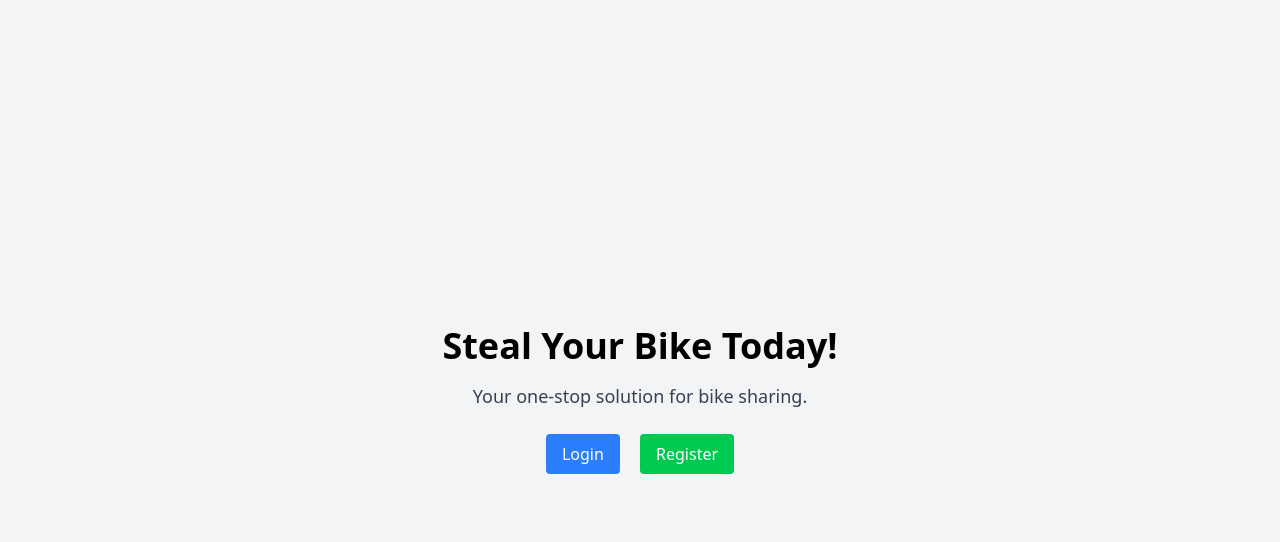
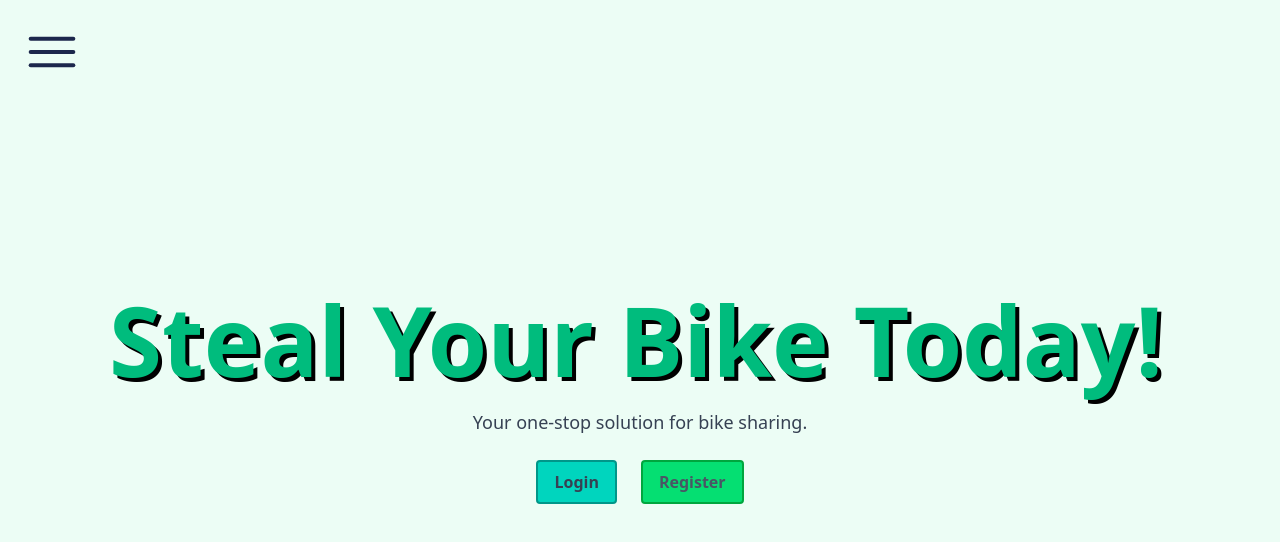
Before and after one commit to HaichuanLi/StealYoBike, a SvelteKit app in the folder StealYoBike/: page / in a window 1280 px wide. Shown: the top 542 px of the page. Built offline with nearby package versions, Linux system fonts and the light colour scheme.

Commit message:
feat: add sidebar component and toggle functionality

```diff
--- a/StealYoBike/src/app.html
+++ b/StealYoBike/src/app.html
@@ -1,11 +1,11 @@
 <!doctype html>
-<html lang="en">
+<html lang="en" class="size-full">
 	<head>
 		<meta charset="utf-8" />
 		<meta name="viewport" content="width=device-width, initial-scale=1" />
 		%sveltekit.head%
 	</head>
-	<body data-sveltekit-preload-data="hover">
+	<body data-sveltekit-preload-data="hover" class="size-full">
 		<div style="display: contents">%sveltekit.body%</div>
 	</body>
 </html>
--- /dev/null
+++ b/StealYoBike/src/lib/components/sidebar/sidebar.svelte
@@ -0,0 +1,27 @@
+<script lang="ts">
+	let { showSidebar = $bindable() } = $props();
+</script>
+
+<button
+	type="button"
+	class="fixed top-0 left-0 z-40 h-full w-full bg-gray-100/50"
+	aria-label="Close Sidebar Overlay"
+	onclick={() => (showSidebar = false)}
+></button>
+<div class="fixed top-0 left-0 z-50 h-full w-80 bg-emerald-100">
+	<button
+		class="absolute top-5 right-5"
+		onclick={() => (showSidebar = false)}
+		aria-label="Close Menu"
+	>
+		<svg
+			xmlns="http://www.w3.org/2000/svg"
+			class="h-10 w-10 stroke-[1.5] transition-all duration-300 hover:stroke-2 active:stroke-1"
+			viewBox="0 0 24 24"
+			fill="none"
+		>
+			<path d="M18 6L6 18" stroke="#1C274C" stroke-linecap="round" />
+			<path d="M6 6L18 18" stroke="#1C274C" stroke-linecap="round" />
+		</svg>
+	</button>
+</div>
--- a/StealYoBike/src/routes/+layout.svelte
+++ b/StealYoBike/src/routes/+layout.svelte
@@ -1,6 +1,6 @@
 <script lang="ts">
+	import favicon from '$lib/assets/favicon.svg';
 	import '../app.css';
-	import favicon from '$lib/assets/favicon.svg';
 
 	let { children } = $props();
 </script>
@@ -8,5 +8,6 @@
 <svelte:head>
 	<link rel="icon" href={favicon} />
 </svelte:head>
-
-{@render children?.()}
+<div class="relative size-full bg-emerald-50">
+	{@render children?.()}
+</div>
--- a/StealYoBike/src/routes/+page.svelte
+++ b/StealYoBike/src/routes/+page.svelte
@@ -1,18 +1,47 @@
 <script lang="ts">
+	import Sidebar from '$lib/components/sidebar/sidebar.svelte';
+	let showSidebar = $state(false);
 </script>
 
-<div class="flex min-h-screen flex-col items-center justify-center bg-gray-100">
-	<h1 class="mb-4 text-4xl font-bold">Steal Your Bike Today!</h1>
+<button class="absolute top-5 left-5" onclick={() => (showSidebar = true)} aria-label="Toggle Menu">
+	<svg
+		xmlns="http://www.w3.org/2000/svg"
+		class="h-16 w-16 stroke-[1.5] transition-all duration-300 hover:stroke-2 active:stroke-1"
+		viewBox="0 0 24 24"
+		fill="none"
+	>
+		<path d="M20 7L4 7" stroke="#1C274C" stroke-linecap="round" />
+		<path d="M20 12L4 12" stroke="#1C274C" stroke-linecap="round" />
+		<path d="M20 17L4 17" stroke="#1C274C" stroke-linecap="round" />
+	</svg>
+</button>
+{#if showSidebar}
+	<Sidebar bind:showSidebar />
+{/if}
+
+<div class="flex size-full flex-col items-center justify-center">
+	<div class="relative mb-4">
+		<h1
+			class="text-8xl font-black text-wrap before:absolute before:-inset-1 before:mr-[8px] before:text-emerald-500 before:transition-all before:duration-300 before:content-['Steal_Your_Bike_Today!'] hover:before:inset-x-1 hover:before:-mr-[8px]"
+		>
+			Steal Your Bike Today!
+		</h1>
+	</div>
 	<p class="text-lg text-gray-700">Your one-stop solution for bike sharing.</p>
-	<div>
-		<a
-			href="/login"
-			class="mt-6 inline-block rounded bg-blue-500 px-4 py-2 text-white hover:bg-blue-600">Login</a
-		>
-		<a
-			href="/register"
-			class="ml-4 mt-6 inline-block rounded bg-green-500 px-4 py-2 text-white hover:bg-green-600"
-			>Register</a
-		>
+	<div class="mt-6 flex flex-row items-center gap-6">
+		<a href="/login" class="relative"
+			><div
+				class="rounded border-2 border-teal-600 bg-teal-400 px-4 py-2 font-bold text-gray-700 shadow-teal-500 transition-all duration-200 hover:-translate-x-[5px] hover:-translate-y-[5px] hover:shadow-[5px_5px_0px_0px] active:translate-x-0 active:translate-y-0 active:shadow-[0px_0px_0px_0px]"
+			>
+				Login
+			</div>
+		</a>
+		<a href="/register" class="relative"
+			><div
+				class="rounded border-2 border-green-600 bg-green-400 px-4 py-2 font-bold text-gray-600 shadow-green-500 transition-all duration-200 hover:-translate-x-[5px] hover:-translate-y-[5px] hover:shadow-[5px_5px_0px_0px] active:translate-x-0 active:translate-y-0 active:shadow-[0px_0px_0px_0px]"
+			>
+				Register
+			</div>
+		</a>
 	</div>
 </div>
```
